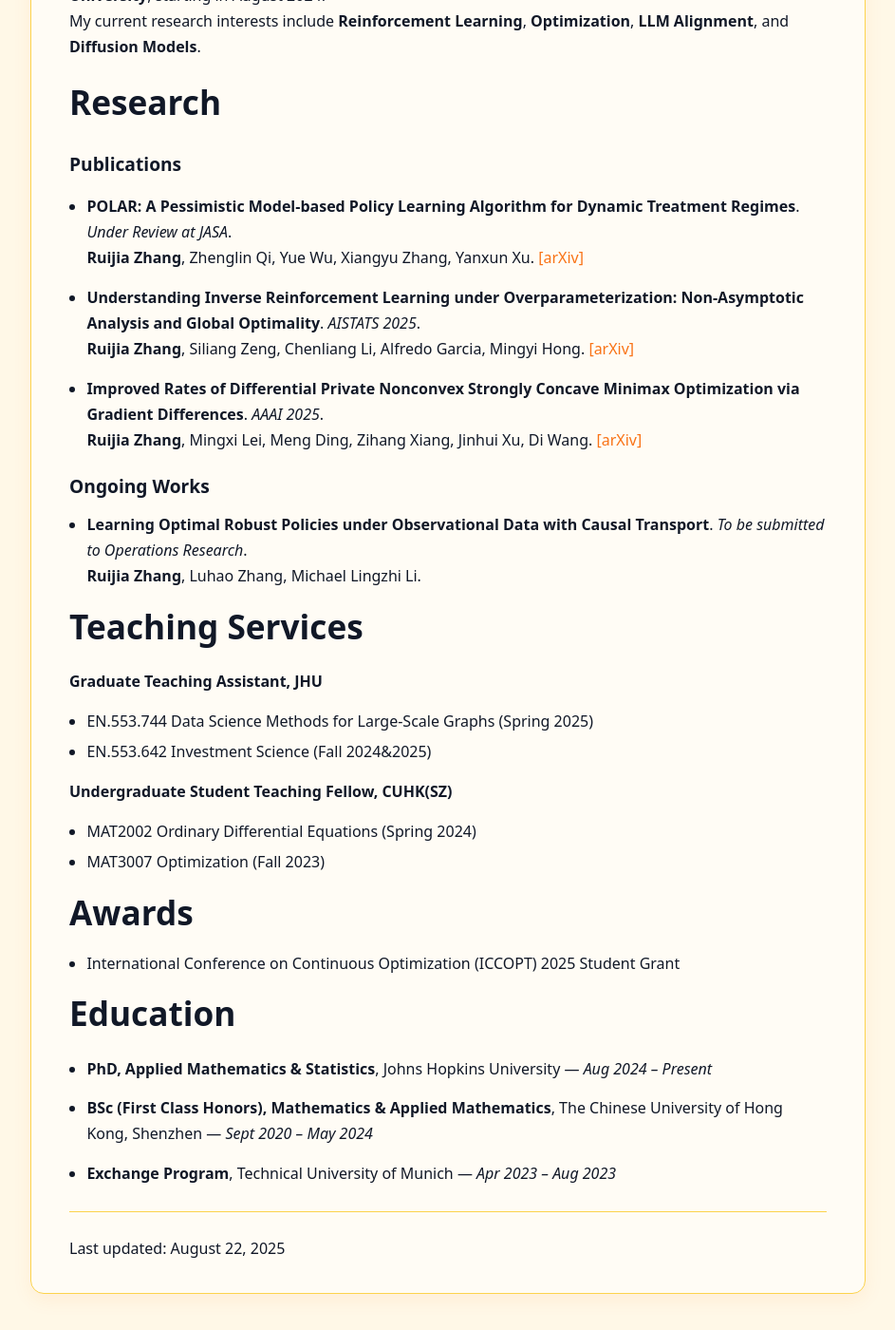
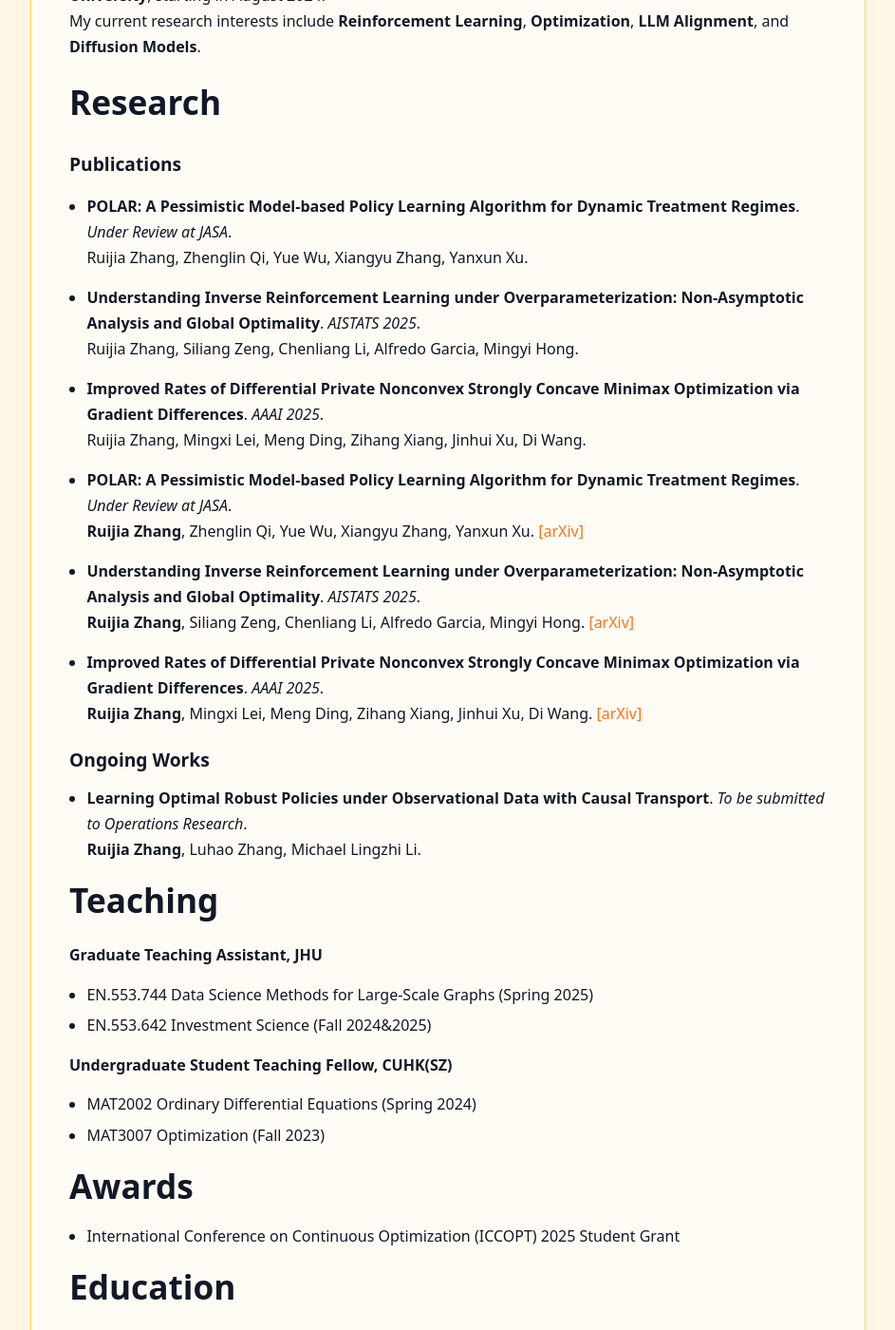
Before and after one commit to yayayida/yayayida.github.io, a Jekyll site: the page built from index.md, in a window 1280 px wide and 1400 px high, scrolled down 474 px. Shown: the whole window at 95% size, without its empty margins (168-1111 px from the left). Built offline with Jekyll 4.4.1, drawn with Linux system fonts in a browser that asks for light colours.

Commit message:
Update index.md

```diff
--- a/index.md
+++ b/index.md
@@ -65,6 +65,14 @@ My current research interests include **Reinforcement Learning**, **Optimization
 # Research
 
 ### Publications
+- [**POLAR: A Pessimistic Model-based Policy Learning Algorithm for Dynamic Treatment Regimes**](https://arxiv.org/abs/2506.20406). *Under Review at JASA*.
+  Ruijia Zhang, Zhenglin Qi, Yue Wu, Xiangyu Zhang, Yanxun Xu.
+
+- [**Understanding Inverse Reinforcement Learning under Overparameterization: Non-Asymptotic Analysis and Global Optimality**](https://arxiv.org/abs/2503.17865). *AISTATS 2025*.
+  Ruijia Zhang, Siliang Zeng, Chenliang Li, Alfredo Garcia, Mingyi Hong.
+
+- [**Improved Rates of Differential Private Nonconvex Strongly Concave Minimax Optimization via Gradient Differences**](https://arxiv.org/abs/2503.18317). *AAAI 2025*.
+  Ruijia Zhang, Mingxi Lei, Meng Ding, Zihang Xiang, Jinhui Xu, Di Wang.
 - **POLAR: A Pessimistic Model-based Policy Learning Algorithm for Dynamic Treatment Regimes**. *Under Review at JASA*.
   **Ruijia Zhang**, Zhenglin Qi, Yue Wu, Xiangyu Zhang, Yanxun Xu. [[arXiv]](https://arxiv.org/abs/2506.20406)
 
@@ -78,7 +86,7 @@ My current research interests include **Reinforcement Learning**, **Optimization
 - **Learning Optimal Robust Policies under Observational Data with Causal Transport**. *To be submitted to Operations Research*.
   **Ruijia Zhang**, Luhao Zhang, Michael Lingzhi Li.
 
-# Teaching Services
+# Teaching
 **Graduate Teaching Assistant, JHU**
 - EN.553.744 Data Science Methods for Large-Scale Graphs (Spring 2025)
 - EN.553.642 Investment Science (Fall 2024&2025)
```
